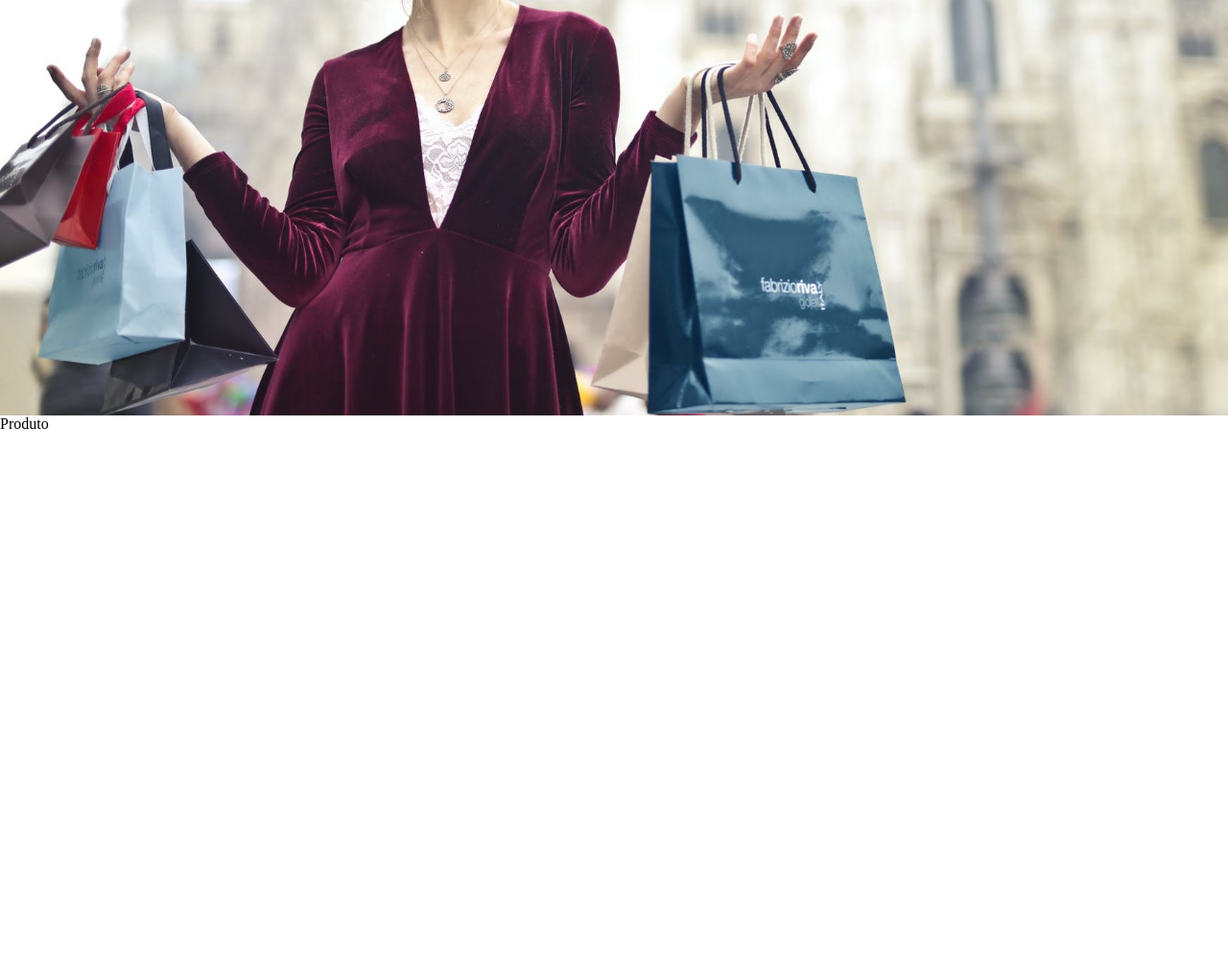
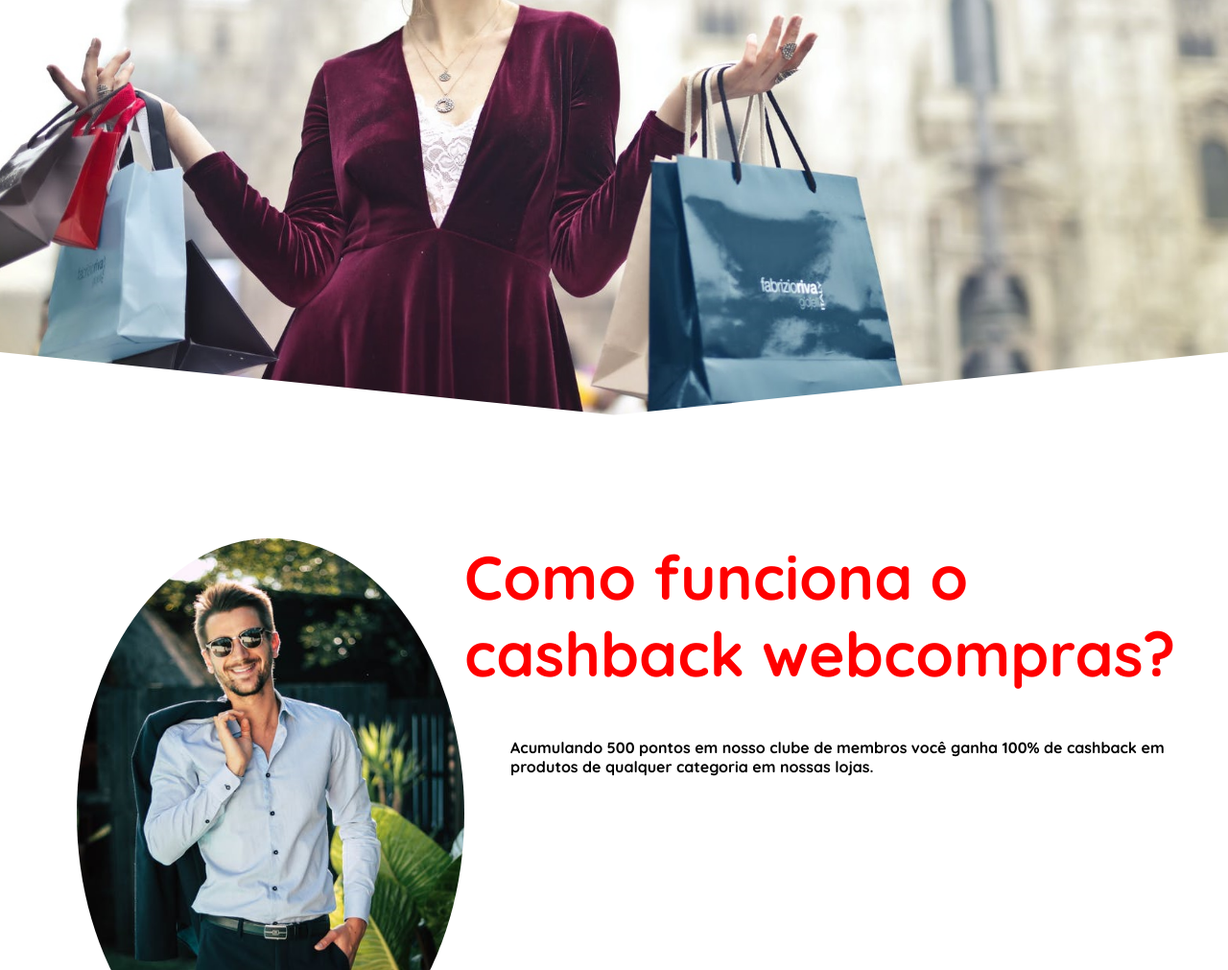
Before and after one commit to Diego-DFG/Webcompras, a plain HTML site: page index.html in a window 1280 px wide. Shown: the part 289-1300 px from the top of the page at 96% size. Drawn offline with Linux system fonts and the light colour scheme.

Commit message:
Alteranda area de conteudo

```diff
--- a/css/main.css
+++ b/css/main.css
@@ -4,9 +4,9 @@
 
 body { padding: 0; margin: 0; overflow-x: hidden; }
 	.wrapper { height: 3280px; overflow: hidden; display: grid; grid-template-areas: "nav" "main" "section" "footer";
-		grid-template-rows: 2% 20% 73% 5%; }
+		grid-template-rows: 2% 20% 73% 5%; font-family: 'Quicksand', sans-serif;}
 		.navegacao { grid-area: nav; display: flex; justify-content: space-between;
-					background: tomato; font-family: 'Quicksand', sans-serif; }
+					background: tomato; }
 		.navegacao a { color: #fff; }
 			.marca { margin-top: 1em; font-size: 1.5em; font-weight: bold;}
 			.marca a { margin-left: 1em; text-decoration: none;}
@@ -16,16 +16,21 @@ body { padding: 0; margin: 0; overflow-x: hidden; }
 			.itens-navegacao-lista li a { text-decoration: none; }
 			.midias-sociais { margin-right: 1em; margin-top: 1em; }
 			.midias-sociais a { margin-right: 1em; }
-		.destaque { grid-area: main;
-					background: url('../img/compras0.jpg')no-repeat center/cover; }
+		.destaque { grid-area: main; background: url('../img/compras0.jpg')no-repeat center/cover;
+					clip-path: polygon(100% 0, 100% 90%, 50% 100%, 0 90%, 0 0); }
+		.destaque:before { content: ''; position: absolute; top: 0; left: 0; width: 100%;
+					height: 100%;  }
 					.destaque-detalhes { position: relative; left: 45%; top: 20%;
 						color: tomato; font-family: 'Quicksand', sans-serif;
 						font-weight: bold;}
 					.destaque-detalhes span { font-size: 3em; }
 					.destaque-detalhes p { position: relative; left: 5%; font-size: 0.8em; }
 		.conteudo { grid-area: section; }
-			.secao-produto { height: 50%; }
-			.secao-validacao{ height: 50%; }
+			.secao-produto { display: flex; height: 30%; margin: 8em 0 0 5em; }
+			.secao-produto img { height: 80%; border-radius: 50%; }
+			.secao-produto-detalhes span { font-size: 4em; color: red; }
+			.secao-produto-detalhes p { margin: 3em 3em 0 3em; }
+			.secao-validacao{ height: 70%; }
 		.rodape { grid-area: footer; }
 /*End of general styles --------------------------------------------------------------------------------------*/
 
--- a/index.html
+++ b/index.html
@@ -35,7 +35,11 @@
 			</main>
 			<section class="conteudo">
 				<div class="secao-produto">
-					Produto
+					<img src="./img/compras6.jpeg">
+					<div class="secao-produto-detalhes">
+						<span>Como funciona o cashback webcompras?</span>
+						<p>Acumulando 500 pontos em nosso clube de membros você ganha 100% de cashback em produtos de qualquer categoria em nossas lojas.</p>
+					</div>
 				</div>
 				<div class="secao-validacao">
 					Validacao
```
Also changed, not shown: img/compras6.jpeg (added), img/compras7.jpeg (added), 1 other file.
